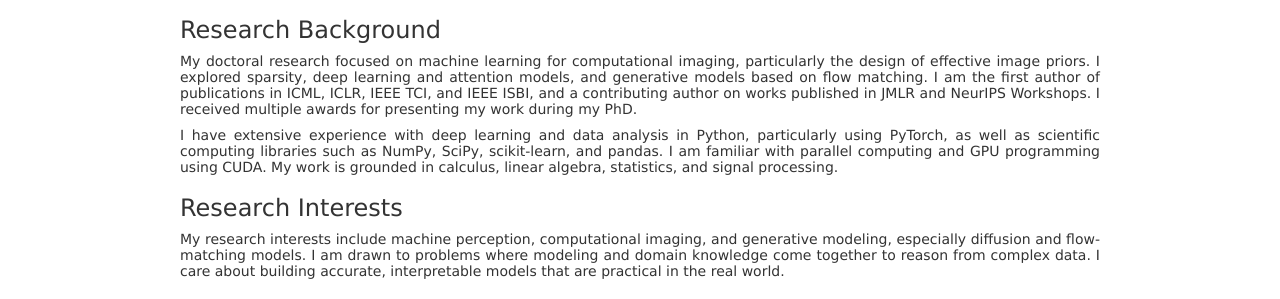
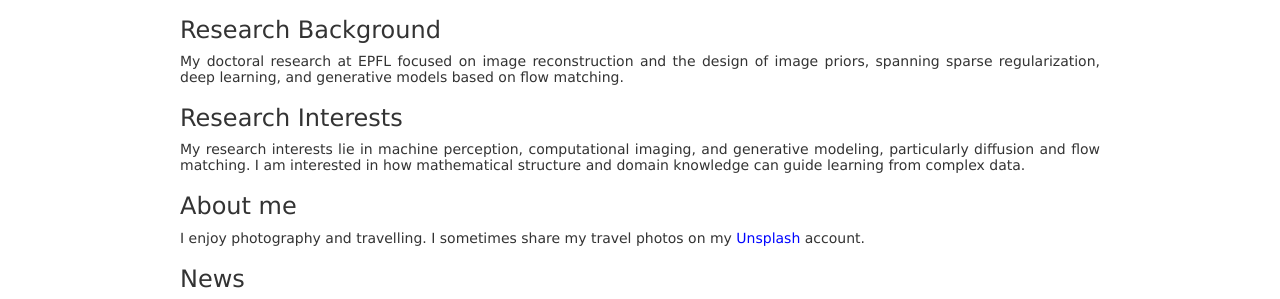
Before and after one commit to mehrsapo/mehrsapo.github.io, a plain HTML site: page index.html in a window 1280 px wide. Shown: the part 422-721 px from the top of the page. Drawn offline with nearby package versions, Linux system fonts and the light colour scheme; some packages are replaced by stand-ins of ours; a script that the page names is missing.

Commit message:
Refine research profile wording

```diff
--- a/html/main.html
+++ b/html/main.html
@@ -75,15 +75,12 @@ href="data/main/CV_Mehrsa.pdf">PDF CV</a></small> </small></h2>
 <!--- Short research statement --->
 <h3> Research Background</h3>
 <p style="text-align:justify">
-My doctoral research focused on machine learning for computational imaging, particularly the design of effective image priors. I explored sparsity, deep learning and attention models, and generative models based on flow matching. I am the first author of publications in ICML, ICLR, IEEE TCI, and IEEE ISBI, and a contributing author on works published in JMLR and NeurIPS Workshops. I received multiple awards for presenting my work during my PhD.
-</p>
-<p style="text-align:justify">
-I have extensive experience with deep learning and data analysis in Python, particularly using PyTorch, as well as scientific computing libraries such as NumPy, SciPy, scikit-learn, and pandas. I am familiar with parallel computing and GPU programming using CUDA. My work is grounded in calculus, linear algebra, statistics, and signal processing.
+My doctoral research at EPFL focused on image reconstruction and the design of image priors, spanning sparse regularization, deep learning, and generative models based on flow matching.
 </p>
 
 <h3> Research Interests</h3>
 <p style="text-align:justify">
-My research interests include machine perception, computational imaging, and generative modeling, especially diffusion and flow-matching models. I am drawn to problems where modeling and domain knowledge come together to reason from complex data. I care about building accurate, interpretable models that are practical in the real world.
+My research interests lie in machine perception, computational imaging, and generative modeling, particularly diffusion and flow matching. I am interested in how mathematical structure and domain knowledge can guide learning from complex data.
 </p>
 
 <h3> About me </h3>
```
